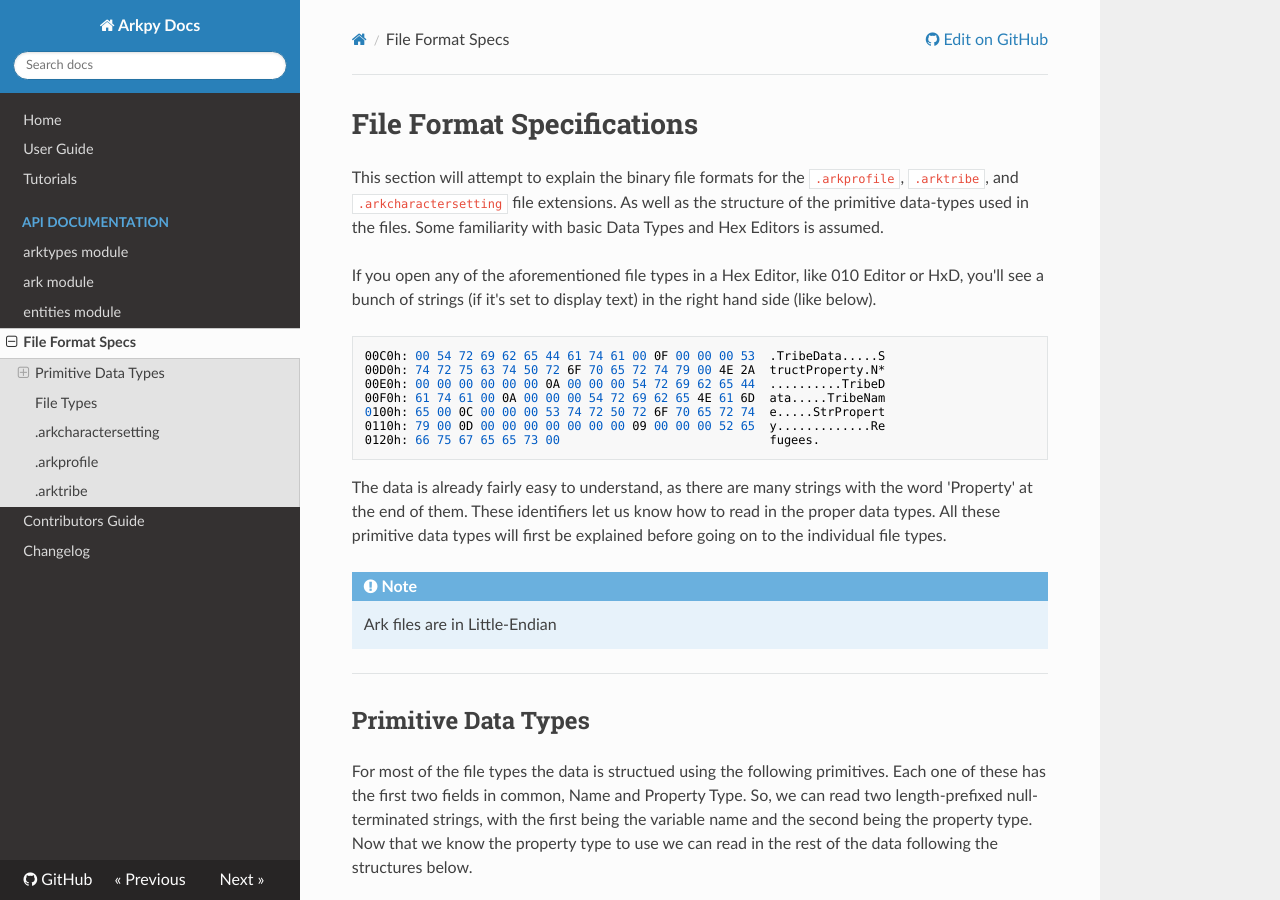
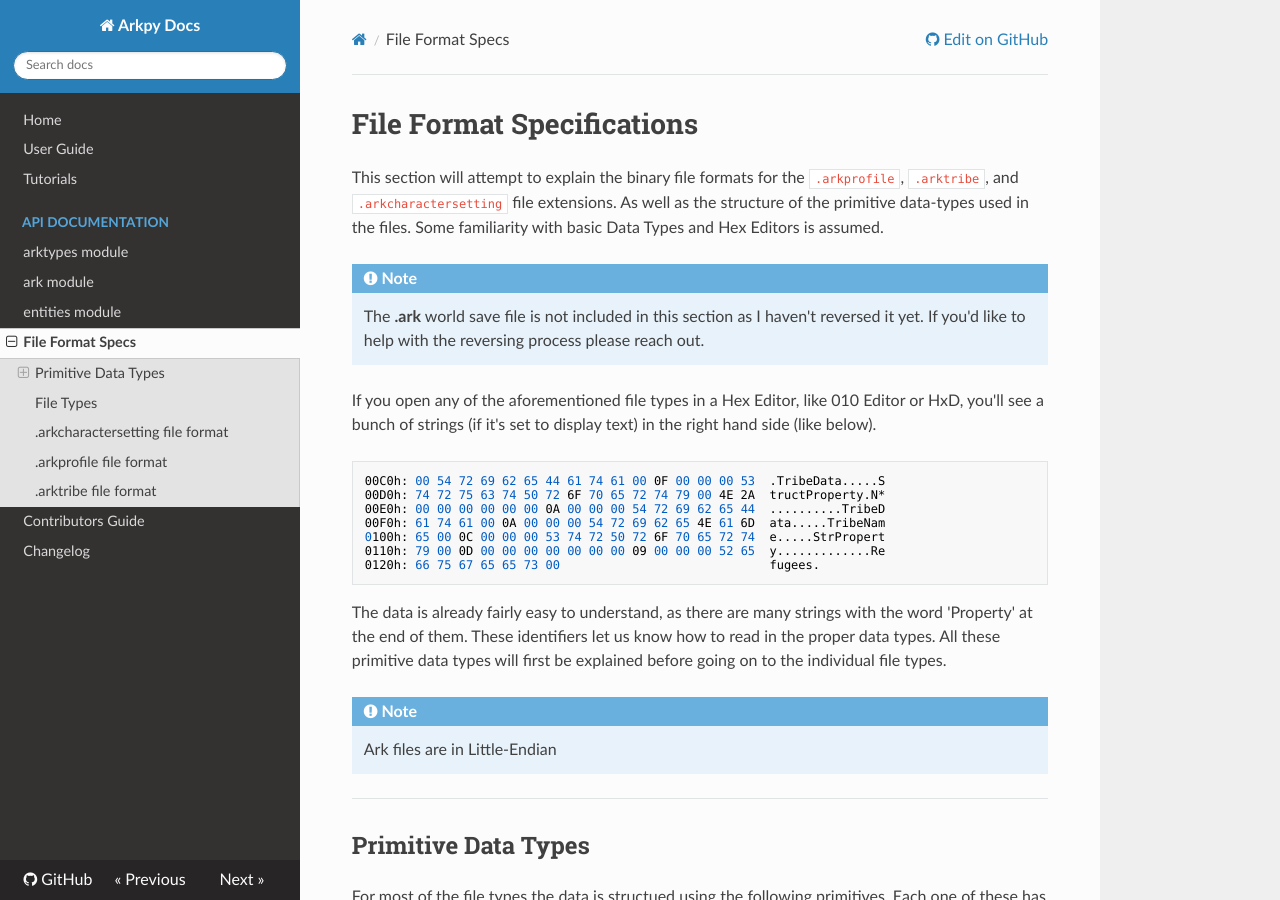
Before and after one commit to DerekRies/arkpy, an MkDocs documentation site: the page built from docs/formats.md, in a window 1280 px wide and 900 px high. Built offline with MkDocs 1.6.1, drawn with Linux system fonts in a browser that asks for light colours; nearby versions of some CDN libraries; old or Windows-style settings are respelled for this version of MkDocs; some of the changed text lies outside the part shown.

Commit message:
minor update to docs

```diff
--- a/docs/formats.md
+++ b/docs/formats.md
@@ -2,6 +2,9 @@ File Format Specifications
 ===
 
 This section will attempt to explain the binary file formats for the `.arkprofile`, `.arktribe`, and `.arkcharactersetting` file extensions. As well as the structure of the primitive data-types used in the files. Some familiarity with basic Data Types and Hex Editors is assumed.
+
+!!! Note
+    The **.ark** world save file is not included in this section as I haven't reversed it yet. If you'd like to help with the reversing process please reach out.
 
 If you open any of the aforementioned file types in a Hex Editor, like 010 Editor or HxD, you'll see a bunch of strings (if it's set to display text) in the right hand side (like below).
 
@@ -230,7 +233,7 @@ These files often exclude chunks of data that are default, so in many cases ther
     All Files are Terminated with a NTString 'None' and 4 NULL Bytes
 - - -
 
-## .arkcharactersetting
+## .arkcharactersetting file format
 
 These files describe the templates, or saved presets, that you can choose to quickly create a character off of on the character creation screen. They are relatively simple and contain no compressed data.
 
@@ -309,7 +312,7 @@ CharacterPreset<Struct\> **CharacterSetting** (Container Struct)
 
 - - -
 
-## .arkprofile
+## .arkprofile file format
 
 !!! Important
     This section refers to any **LocalPlayer.arkprofile**, or **SteamID.arkprofile** but not the **PlayerLocalData.arkprofile** file as that follows a different structure
@@ -466,7 +469,7 @@ PrimalPersistentCharacterStatsStruct<StructProperty\> **MyPersistentCharacterSta
 
 - - -
 
-## .arktribe
+## .arktribe file format
 
 **Header**
 
```
Also changed, not shown: other parts of docs/formats.md (+1 -0 lines).
